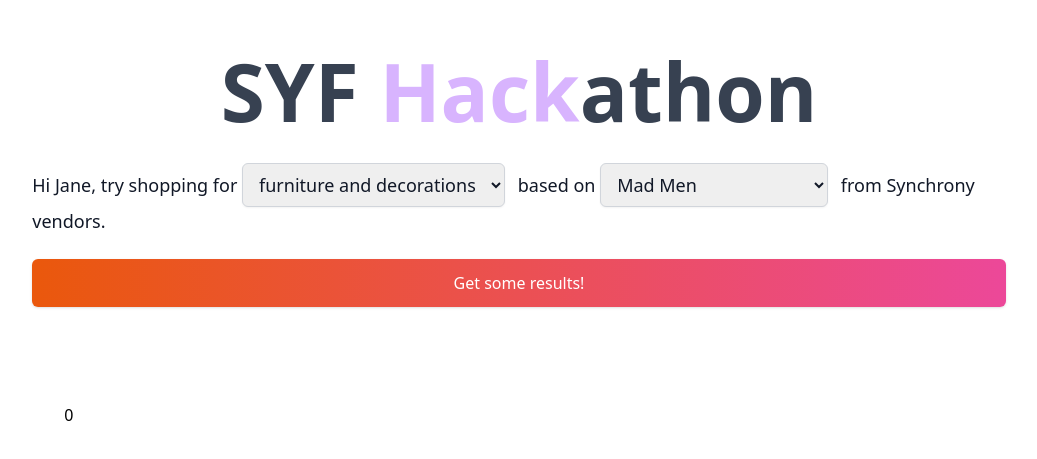
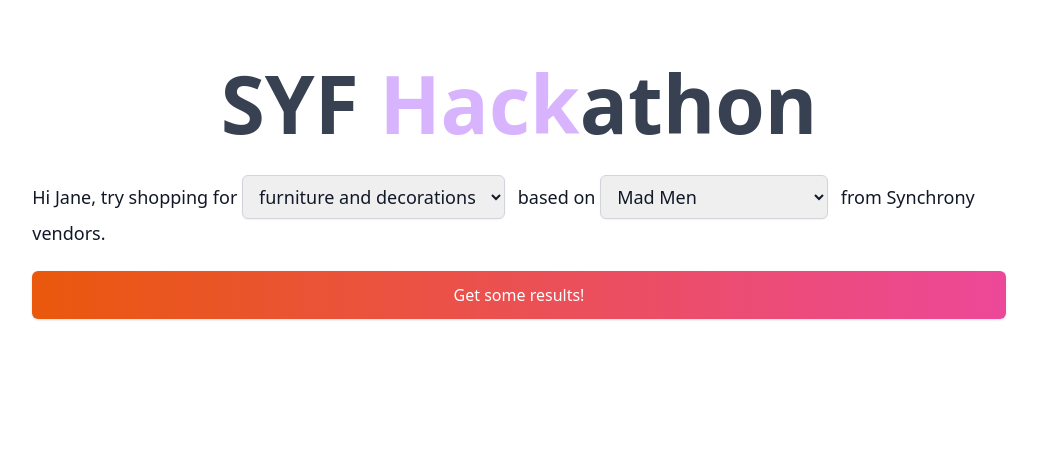
Before and after one commit to InfiniteCodeMonkeys/syf-hackathon, a Next.js app: page / in a window 1280 px wide. Shown: the part 123-582 px from the top of the page, without its empty margins (121-1158 px from the left). Built offline with nearby package versions, Linux system fonts and the light colour scheme.

Commit message:
refactor function

```diff
--- a/src/pages/index.tsx
+++ b/src/pages/index.tsx
@@ -120,8 +120,8 @@
               </h2>
 
               <div className="grid grid-cols-1 gap-x-6 gap-y-10 sm:grid-cols-2 lg:grid-cols-4 xl:gap-x-8">
-                {openAIResponse.length &&
-                  openAIResponse?.map((product: any, index) => (
+                {openAIResponse.length
+                  ? openAIResponse?.map((product: any, index) => (
                       <a key={index} href={product.link} className="group">
                         <div className="aspect-h-1/2 aspect-w-1  overflow-hidden rounded-lg sm:aspect-h-3 sm:aspect-w-2">
                           <img
@@ -136,7 +136,8 @@
                       <h4>{product.price}</h4> */}
                         </div>
                       </a>
-                  ))}
+                    ))
+                  : null}
               </div>
             </div>
           ) : null}
```
Lines whose indentation alone changed are shown as unchanged.
